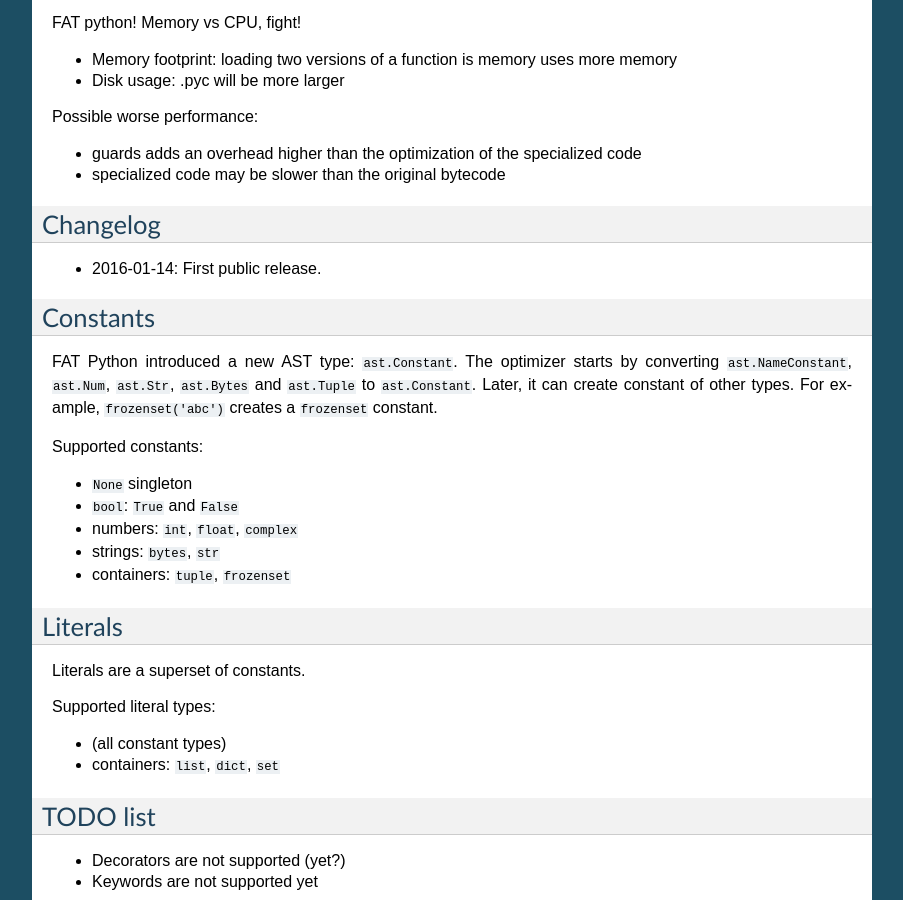
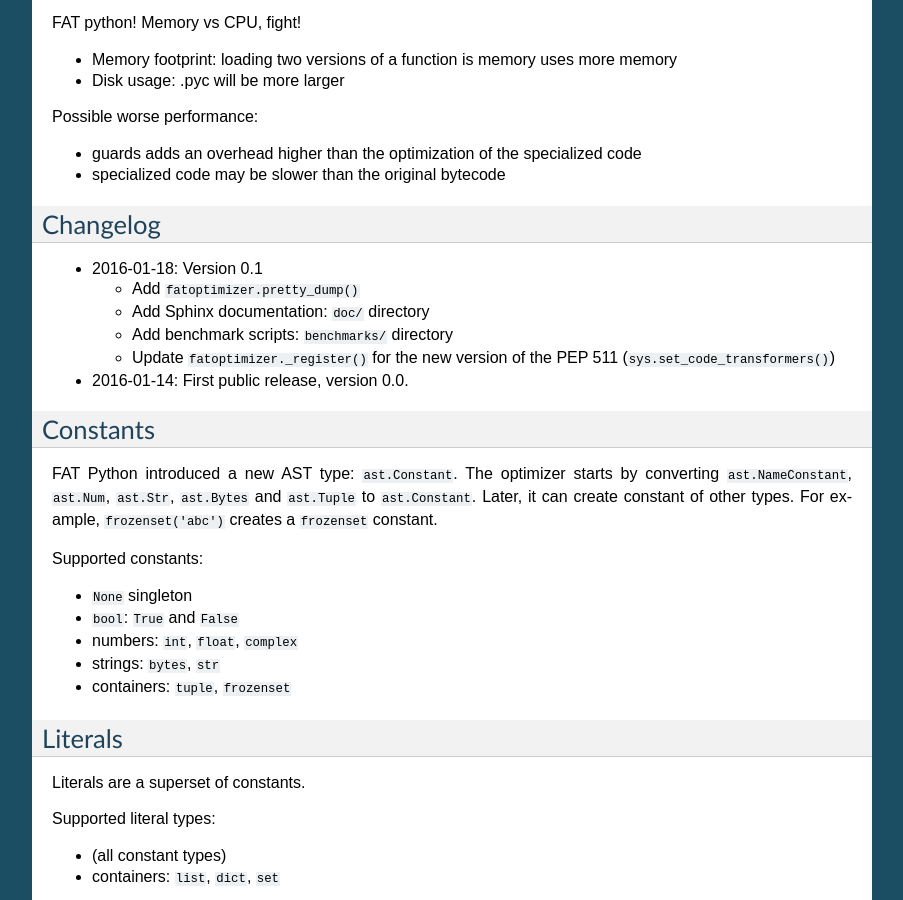
Before and after one commit to vstinner/fatoptimizer, a Sphinx documentation site: the page built from doc/misc.rst, in a window 1280 px wide and 900 px high, scrolled down 4025 px. Shown: the whole window, without its empty margins (198-1101 px from the left). Built offline with Sphinx 7.4.7, drawn with Linux system fonts in a browser that asks for light colours.

```diff
--- a/doc/fat.rst
+++ b/doc/fat.rst
@@ -147,4 +147,4 @@ Changelog
   * Rename GuardGlobals() to guard_globals()
   * Rename GuardTypeDict() to guard_dict_type()
 
-* 2016-01-13: First public release.
+* 2016-01-13: First public release, version 0.0.
--- a/doc/misc.rst
+++ b/doc/misc.rst
@@ -268,7 +268,15 @@ Possible worse performance:
 Changelog
 =========
 
-* 2016-01-14: First public release.
+* 2016-01-18: Version 0.1
+
+  * Add ``fatoptimizer.pretty_dump()``
+  * Add Sphinx documentation: ``doc/`` directory
+  * Add benchmark scripts: ``benchmarks/`` directory
+  * Update ``fatoptimizer._register()`` for the new version of the PEP 511
+    (``sys.set_code_transformers()``)
+
+* 2016-01-14: First public release, version 0.0.
 
 
 Constants
--- a/setup.py
+++ b/setup.py
@@ -5,7 +5,7 @@
 #  - git pull --rebase
 #  - run tests: tox
 #  - update VERSION in setup.py, fatoptimizer/__init__.py and doc/conf.py
-#  - set release date in the changelog of README.rst
+#  - set release date in the changelog in doc/misc.rst
 #  - git commit -a
 #  - git push
 #
```
Also changed, not shown: doc/fatoptimizer.rst (+10 -0 lines).
